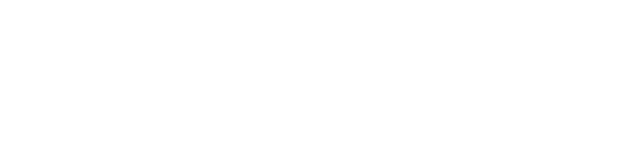
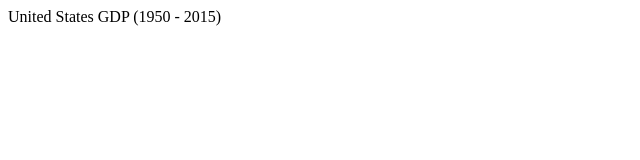
Before and after one commit to Kutz-Dag/BarChart-D3, a plain HTML site: page index.html in a window 1280 px wide. Shown: the whole page, without its empty margins (0-640 px from the left). Drawn offline with Linux system fonts and the light colour scheme.

Commit message:
Update index.html
Added main code. Will add functionality and SEO later.

```diff
--- a/index.html
+++ b/index.html
@@ -1,3 +1,4 @@
-<html>
-
-</html>
+<div class="container">
+  <div id="title">United States GDP (1950 - 2015)</div>
+  <div class="barChart"></div>
+</div>
```
